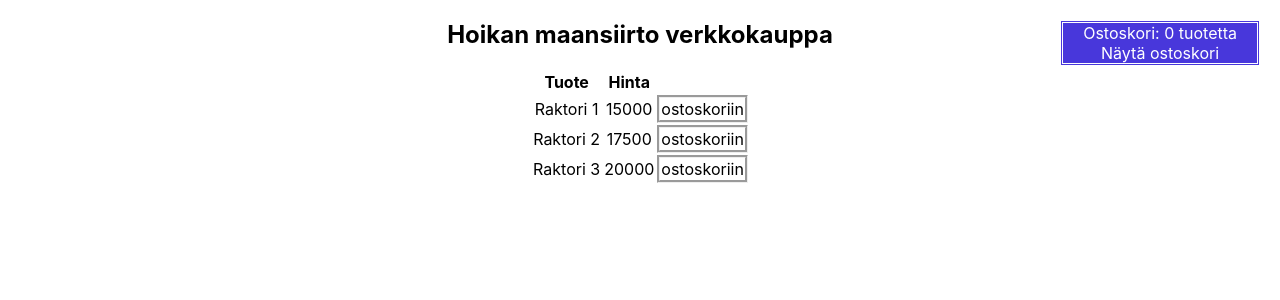
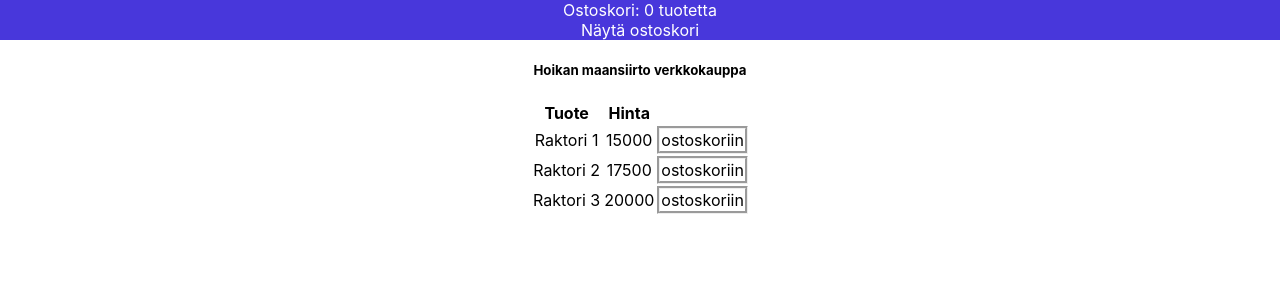
Before and after one commit to JukkaLehikoinen/verkkokauppa, a React (Create React App) app: page / in a window 1280 px wide. Both pictures are taken after a click on the button "KAUPPAAN". Shown: the top 300 px of the page. Built offline with nearby package versions, Linux system fonts and the light colour scheme.

Commit message:
Virheen korjaamista

```diff
--- a/src/App.css
+++ b/src/App.css
@@ -12,10 +12,7 @@
 }
 
 .Ostoskori {
-    border-style: double;
-    position: absolute;
-    top: 20px;
-    right: 20px;
+
     background-color: rgb(72, 55, 219);
     color: white;
     padding-left: 20px;
--- a/src/components/List.js
+++ b/src/components/List.js
@@ -40,7 +40,7 @@ const tuotteet = items.map((items)=>{
 
   return (
     <div>
-    <h2>Hoikan maansiirto verkkokauppa</h2>
+    <h5>Hoikan maansiirto verkkokauppa</h5>
     <table className="Taulukko">
       <th>Tuote</th>
       <th>Hinta</th>
```
